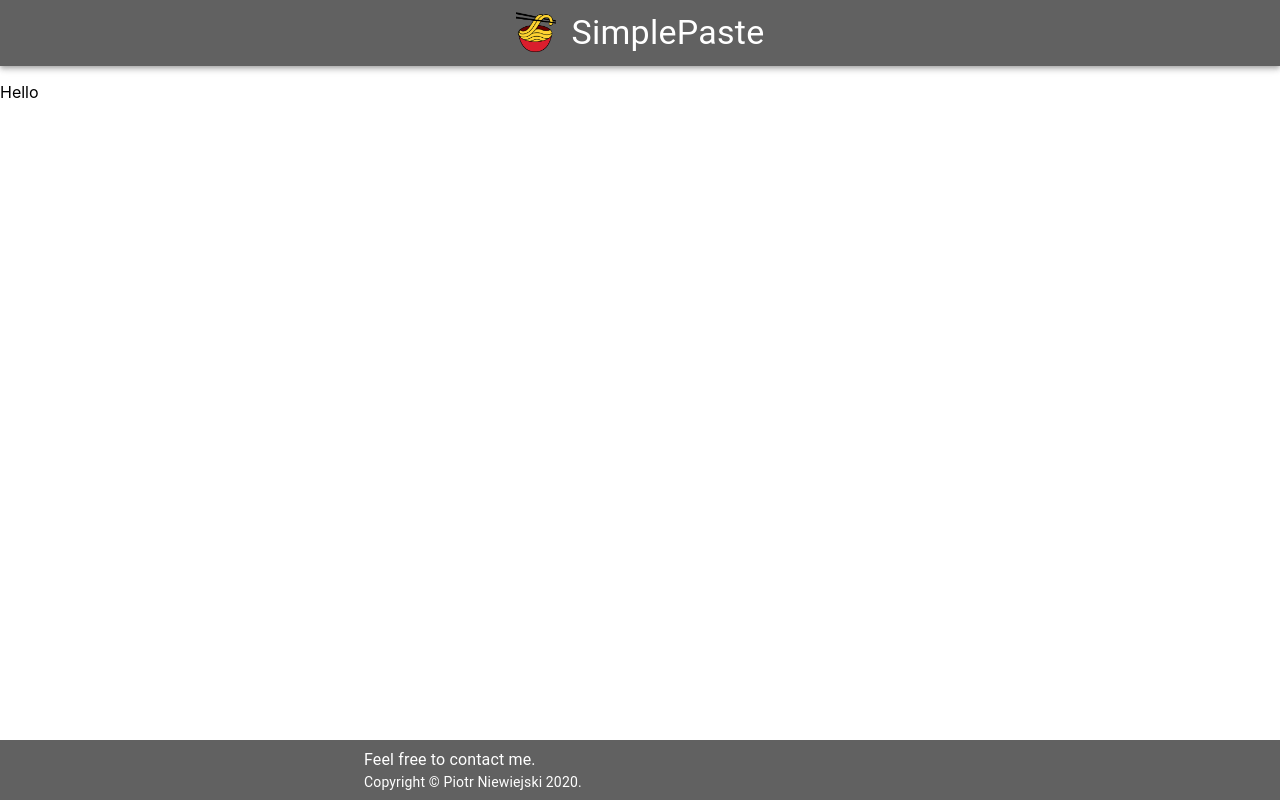
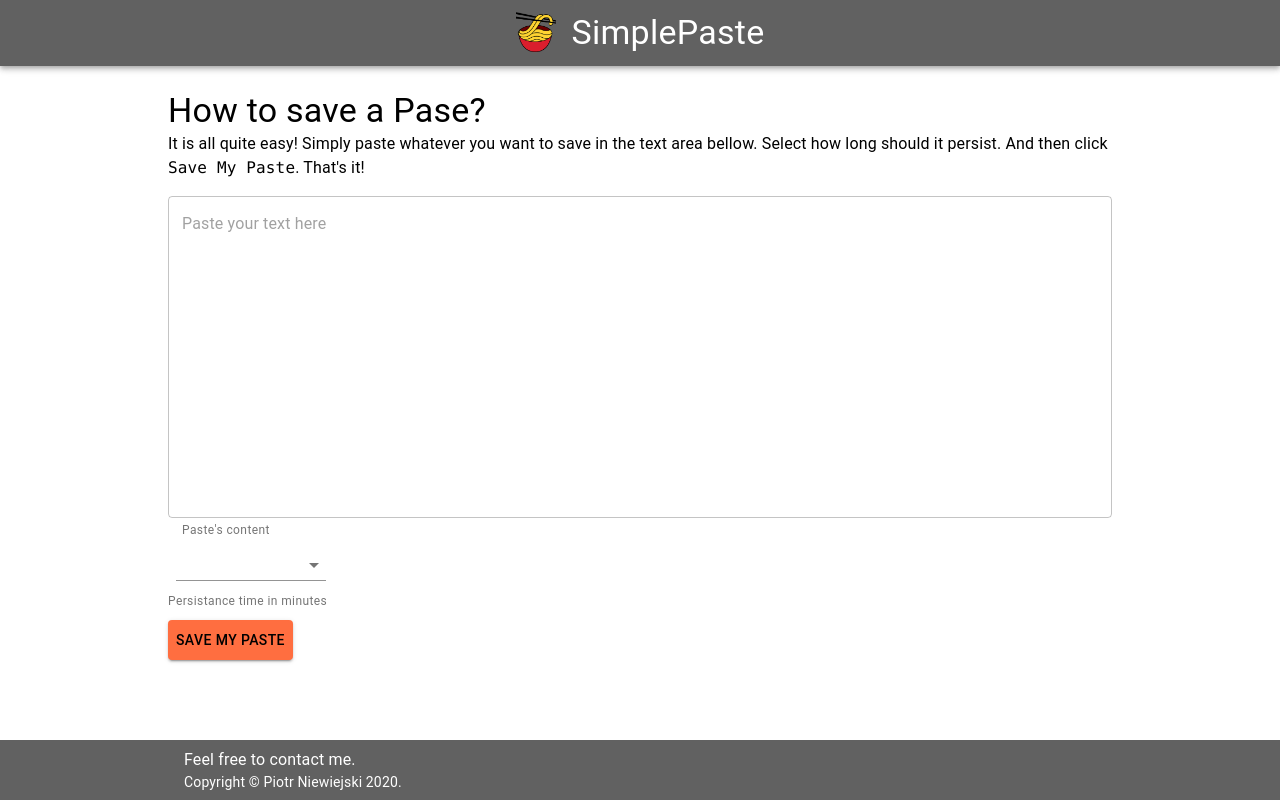
Before and after one commit to pniewiejski/simple-paste, a React (Create React App) app in the folder simple-paste-client/simple-paste/: page / in a window 1280 px wide. Built offline with nearby package versions, Linux system fonts and the light colour scheme.

Commit message:
GUI - Add basic paste form using Fromik

```diff
--- a/simple-paste-client/simple-paste/src/Footer/Footer.js
+++ b/simple-paste-client/simple-paste/src/Footer/Footer.js
@@ -29,7 +29,7 @@ function Footer(props) {
 
   return (
     <footer className={classes.footer}>
-      <Container maxWidth="sm">
+      <Container maxWidth="md">
         <Typography color="inherit" variant="body1">
           Feel free to contact me.
         </Typography>
--- a/simple-paste-client/simple-paste/src/Home/index.js
+++ b/simple-paste-client/simple-paste/src/Home/index.js
@@ -3,6 +3,7 @@ import {makeStyles} from '@material-ui/core/styles'
 
 import Header from '../Header'
 import Footer from '../Footer'
+import PasteEditor from '../PasteEditor'
 
 const useStyles = makeStyles((theme) => ({
   root: {
@@ -17,7 +18,7 @@ export default function Home() {
   return (
     <div className={classes.root}>
       <Header />
-      <p>Hello</p>
+      <PasteEditor />
       <Footer />
     </div>
   )
--- /dev/null
+++ b/simple-paste-client/simple-paste/src/PasteEditor/PasteEditor.js
@@ -0,0 +1,32 @@
+import React from 'react'
+
+import Container from '@material-ui/core/Container'
+import Typography from '@material-ui/core/Typography'
+
+import {withStyles} from '@material-ui/core/styles'
+
+import PasteForm from './PasteForm'
+
+const styles = (theme) => ({
+  pasteEditor: {
+    padding: theme.spacing(3, 1),
+  },
+})
+
+function PasteEditor(props) {
+  const {classes} = props
+
+  return (
+    <Container className={classes.pasteEditor} maxWidth="md">
+      <Typography variant="h4">How to save a Pase?</Typography>
+      <Typography variant="body1">
+        It is all quite easy! Simply paste whatever you want to save in the text
+        area bellow. Select how long should it persist. And then click{' '}
+        <code>Save My Paste</code>. That's it!
+      </Typography>
+      <PasteForm />
+    </Container>
+  )
+}
+
+export default withStyles(styles)(PasteEditor)
--- /dev/null
+++ b/simple-paste-client/simple-paste/src/PasteEditor/PasteForm.js
@@ -0,0 +1,122 @@
+import React, {useState} from 'react'
+
+import FormHelperText from '@material-ui/core/FormHelperText'
+import MenuItem from '@material-ui/core/MenuItem'
+import Select from '@material-ui/core/Select'
+import Button from '@material-ui/core/Button'
+import TextField from '@material-ui/core/TextField'
+import {makeStyles} from '@material-ui/core/styles'
+
+import {Form, Formik, useField} from 'formik'
+
+import {PASTE_PERSISTANCE_OPTIONS} from '../constants'
+
+const useStyles = makeStyles((theme) => ({
+  formControl: {
+    margin: theme.spacing(1),
+    minWidth: 150,
+  },
+  selectEmpty: {
+    marginTop: theme.spacing(2),
+  },
+  textInput: {
+    marginTop: theme.spacing(2),
+  },
+  submitButton: {
+    marginTop: theme.spacing(1),
+    padding: theme.spacing(1),
+  },
+}))
+
+function PasteTextInput(props) {
+  const [field] = useField(props)
+
+  const classes = useStyles()
+
+  return (
+    <div className={classes.textInput}>
+      <TextField
+        defaultValue=""
+        fullWidth
+        helperText="Paste's content"
+        id="outlined-error-helper-text"
+        multiline
+        placeholder="Paste your text here"
+        rows={15}
+        rowsMax={80}
+        variant="outlined"
+        color="secondary"
+        {...field}
+        {...props}
+      />
+    </div>
+  )
+}
+
+function PasteSelect(props) {
+  const [pastePersistance, setPastePersistance] = useState(0)
+  const onChange = (event) => setPastePersistance(event.target.value)
+
+  const classes = useStyles()
+
+  const [field] = useField(props)
+
+  return (
+    <>
+      <Select
+        className={classes.formControl}
+        color="secondary"
+        defaultValue={PASTE_PERSISTANCE_OPTIONS[0]}
+        displayEmpty
+        id="paste-persistance-select"
+        onChange={onChange}
+        value={pastePersistance}
+        {...field}
+        {...props}
+      >
+        {PASTE_PERSISTANCE_OPTIONS.map((persistanceTime) => {
+          return (
+            <MenuItem key={persistanceTime} value={persistanceTime}>
+              {persistanceTime}
+            </MenuItem>
+          )
+        })}
+      </Select>
+      <FormHelperText>Persistance time in minutes</FormHelperText>
+    </>
+  )
+}
+
+export default function PasteForm(props) {
+  const classes = useStyles()
+
+  return (
+    <>
+      <Formik
+        initialValues={{
+          pasteContent: '',
+          pastePersistance: '',
+        }}
+        onSubmit={(values, {setSubmitting}) => {
+          setTimeout(() => {
+            alert(JSON.stringify(values, null, 2))
+            setSubmitting(false)
+          }, 400)
+        }}
+      >
+        <Form>
+          <PasteTextInput name="pasteContent" />
+          <PasteSelect name="pastePersistance" />
+          <Button
+            className={classes.submitButton}
+            color="secondary"
+            type="submit"
+            variant="contained"
+          >
+            Save My Paste
+          </Button>
+        </Form>
+      </Formik>
+    </>
+  )
+}
--- /dev/null
+++ b/simple-paste-client/simple-paste/src/PasteEditor/index.js
@@ -0,0 +1 @@
+export {default} from './PasteEditor'
--- /dev/null
+++ b/simple-paste-client/simple-paste/src/constants.js
@@ -0,0 +1 @@
+export const PASTE_PERSISTANCE_OPTIONS = [5, 15, 30, 60]
```
Also changed, not shown: 1 other file (tests, documents, lock files or other folders).
